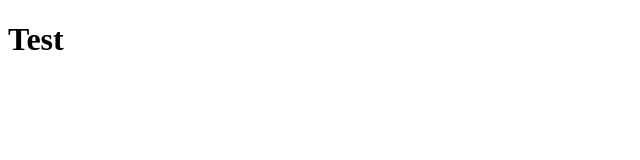
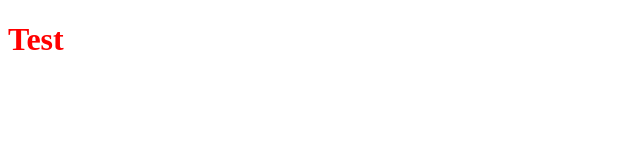
Before and after one commit to AuJeedJad/GitFlow, a plain HTML site: page index.html in a window 1280 px wide. Shown: the full height of the page, 0-640 px from the left. Drawn offline with Linux system fonts and the light colour scheme.

Commit message:
Third Commit

```diff
--- a/index.html
+++ b/index.html
@@ -6,6 +6,12 @@
     <title>Document</title>
 </head>
 <body>
-    <h1> Test </h1>
+    <h1 class="color"> Test </h1>
 </body>
 </html>
+
+<style>
+    .color{
+        color: red;
+    }
+</style>
```
